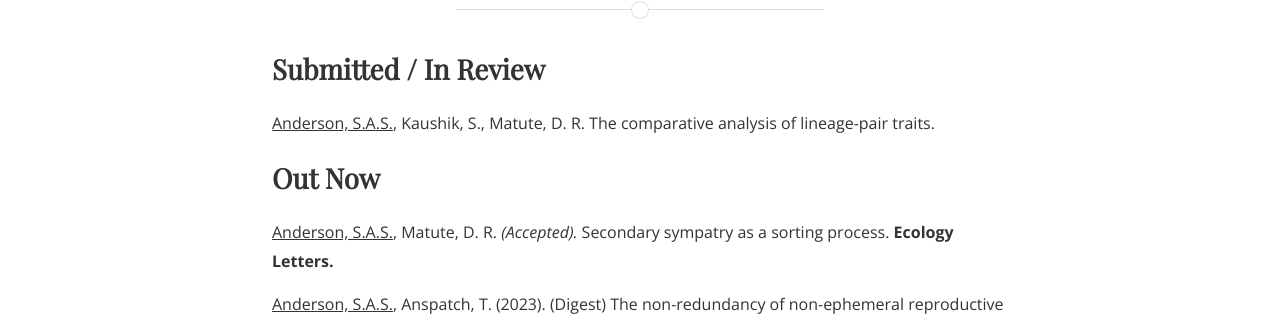
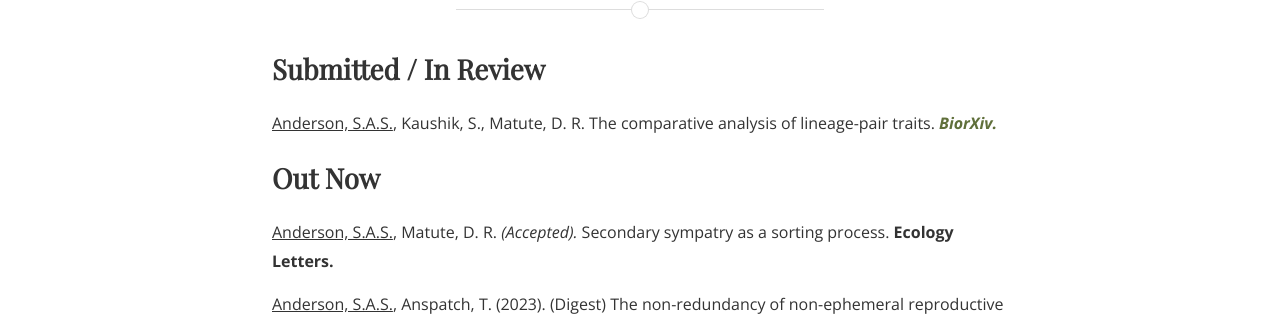
Before and after one commit to SeanASAnderson/SeanASAnderson.github.io, a Jekyll site: the page built from publications2.md, in a window 1280 px wide and 1362 px high. Shown: the part 173-489 px from the top of the window. Built offline with Jekyll 4.4.1, drawn with Linux system fonts in a browser that asks for light colours; nearby versions of some CDN libraries; some web fonts are replaced.

```diff
--- a/publications2.md
+++ b/publications2.md
@@ -13,7 +13,7 @@
 
 <h2>Submitted / In Review</h2>
 
-<p><u>Anderson, S.A.S.</u>, Kaushik, S., Matute, D. R. The comparative analysis of lineage-pair traits. </p>
+<p><u>Anderson, S.A.S.</u>, Kaushik, S., Matute, D. R. The comparative analysis of lineage-pair traits. <a href="https://doi.org/10.1101/2024.11.28.625927"><b><i>BiorXiv.</i></b></a> </p>
 
 <h2>Out Now</h2>
 
```
